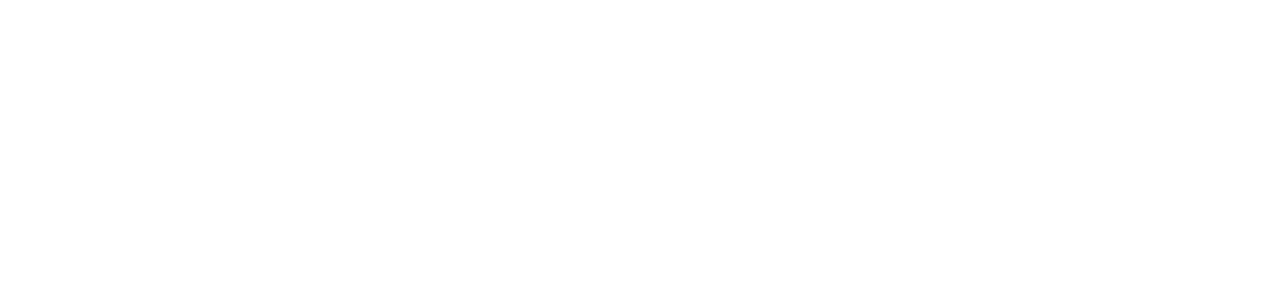
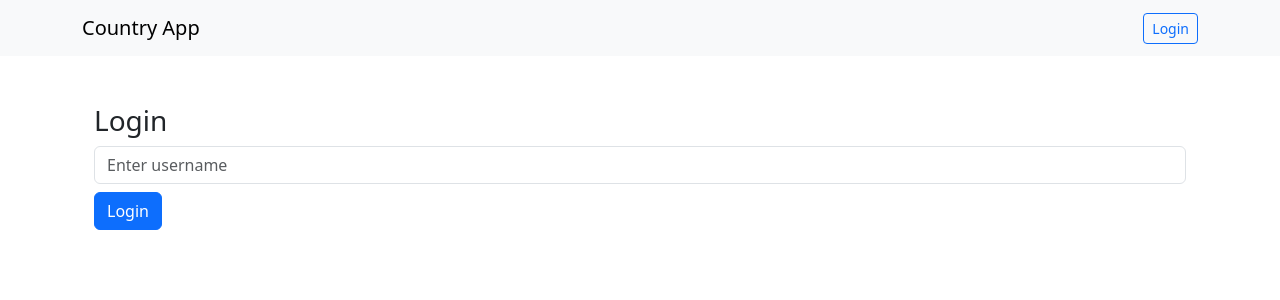
Before and after one commit to Vgamaka/country-globe-app, a React (Create React App) app: page /login in a window 1280 px wide. Before the commit this address had no page. Shown: the top 300 px of the page. Built offline with nearby package versions, Linux system fonts and the light colour scheme.

Commit message:
Add user session management with login and logout using localStorage

```diff
--- a/src/App.js
+++ b/src/App.js
@@ -1,15 +1,19 @@
 import React from 'react';
-import { BrowserRouter as Router, Route, Routes } from 'react-router-dom';
+import { BrowserRouter as Router, Routes, Route } from 'react-router-dom';
 import Home from './pages/Home';
-import CountryDetails from './pages/CountryDetails'; // We'll create this next
+import CountryDetails from './pages/CountryDetails';
+import Login from './pages/Login';
+import Navbar from './components/Navbar';
 
 function App() {
   return (
     <Router>
+      <Navbar />
       <div className="container mt-4">
         <Routes>
           <Route path="/" element={<Home />} />
           <Route path="/country/:code" element={<CountryDetails />} />
+          <Route path="/login" element={<Login />} />
         </Routes>
       </div>
     </Router>
--- /dev/null
+++ b/src/components/Navbar.js
@@ -0,0 +1,27 @@
+import React, { useContext } from 'react';
+import { Link } from 'react-router-dom';
+import { AuthContext } from '../context/AuthContext';
+
+const Navbar = () => {
+  const { username, logout } = useContext(AuthContext);
+
+  return (
+    <nav className="navbar navbar-expand-lg navbar-light bg-light mb-4">
+      <div className="container">
+        <Link className="navbar-brand" to="/">Country App</Link>
+        <div className="d-flex">
+          {username ? (
+            <>
+              <span className="me-3">👋 {username}</span>
+              <button className="btn btn-outline-danger btn-sm" onClick={logout}>Logout</button>
+            </>
+          ) : (
+            <Link to="/login" className="btn btn-outline-primary btn-sm">Login</Link>
+          )}
+        </div>
+      </div>
+    </nav>
+  );
+};
+
+export default Navbar;
--- /dev/null
+++ b/src/context/AuthContext.js
@@ -0,0 +1,28 @@
+import React, { createContext, useState, useEffect } from 'react';
+
+export const AuthContext = createContext();
+
+export const AuthProvider = ({ children }) => {
+  const [username, setUsername] = useState('');
+
+  useEffect(() => {
+    const storedUser = localStorage.getItem('username');
+    if (storedUser) setUsername(storedUser);
+  }, []);
+
+  const login = (user) => {
+    localStorage.setItem('username', user);
+    setUsername(user);
+  };
+
+  const logout = () => {
+    localStorage.removeItem('username');
+    setUsername('');
+  };
+
+  return (
+    <AuthContext.Provider value={{ username, login, logout }}>
+      {children}
+    </AuthContext.Provider>
+  );
+};
--- a/src/index.js
+++ b/src/index.js
@@ -4,11 +4,14 @@
 import App from './App';
 import reportWebVitals from './reportWebVitals';
 import 'bootstrap/dist/css/bootstrap.min.css';
+import { AuthProvider } from './context/AuthContext';
 
 const root = ReactDOM.createRoot(document.getElementById('root'));
 root.render(
   <React.StrictMode>
-    <App />
+    <AuthProvider>
+      <App />
+    </AuthProvider>
   </React.StrictMode>
 );
 
--- /dev/null
+++ b/src/pages/Login.js
@@ -0,0 +1,35 @@
+import React, { useState, useContext } from 'react';
+import { AuthContext } from '../context/AuthContext';
+import { useNavigate } from 'react-router-dom';
+
+const Login = () => {
+  const [input, setInput] = useState('');
+  const { login } = useContext(AuthContext);
+  const navigate = useNavigate();
+
+  const handleSubmit = (e) => {
+    e.preventDefault();
+    if (input.trim()) {
+      login(input.trim());
+      navigate('/');
+    }
+  };
+
+  return (
+    <div className="container mt-5">
+      <h3>Login</h3>
+      <form onSubmit={handleSubmit}>
+        <input
+          type="text"
+          className="form-control mb-2"
+          placeholder="Enter username"
+          value={input}
+          onChange={(e) => setInput(e.target.value)}
+        />
+        <button className="btn btn-primary" type="submit">Login</button>
+      </form>
+    </div>
+  );
+};
+
+export default Login;
```
